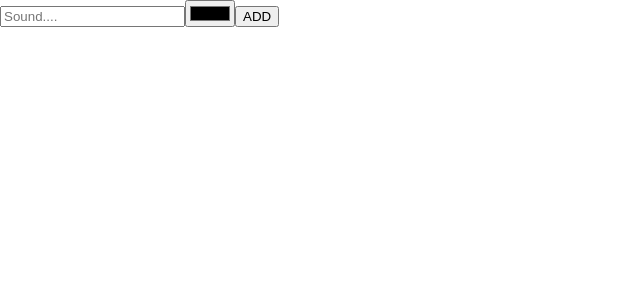
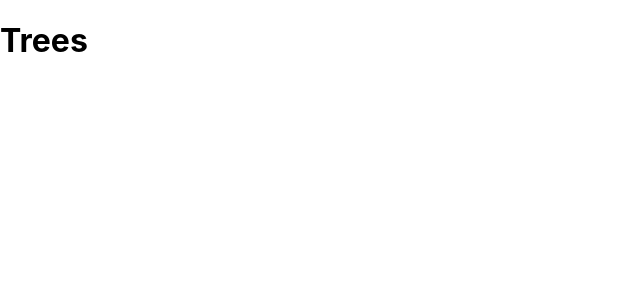
Before and after one commit to programmingmonkeys/react-hooks, a React (Create React App) app: page / in a window 1280 px wide. Shown: the top 300 px of the page, without its empty margins (0-640 px from the left). Built offline with nearby package versions, Linux system fonts and the light colour scheme.

Commit message:
placing data in context

```diff
--- a/src/index.js
+++ b/src/index.js
@@ -1,36 +1,27 @@
-import React from 'react'
+import React, { createContext } from 'react'
 import ReactDOM from 'react-dom'
 import './index.css'
 
-import { useInput } from './useInput'
+export const TreesContext = createContext()
+
+const trees = [
+  { id: 1, type: 'a' },
+  { id: 2, type: 'b' },
+  { id: 3, type: 'c' },
+  { id: 4, type: 'd' },
+]
 
 const App = () => {
-  const [titleProps, resetTitle] = useInput('')
-  const [colorProps, resetColor] = useInput('#000000')
-
-  const submit = e => {
-    e.preventDefault()
-
-    alert(`${titleProps.value}: sound value | ${colorProps.value}: color value`)
-
-    resetTitle()
-    resetColor()
-  }
-
   return (
     <>
-      <form onSubmit={submit}>
-        <input {...titleProps} type="text" placeholder="Sound...." />
-        <input {...colorProps} type="color" />
-        <button>ADD</button>
-      </form>
+      <h1>Trees</h1>
     </>
   )
 }
 
 ReactDOM.render(
-  <React.StrictMode>
+  <TreesContext.Provider value={{ trees }}>
     <App />
-  </React.StrictMode>,
+  </TreesContext.Provider>,
   document.getElementById('root'),
 )
```
